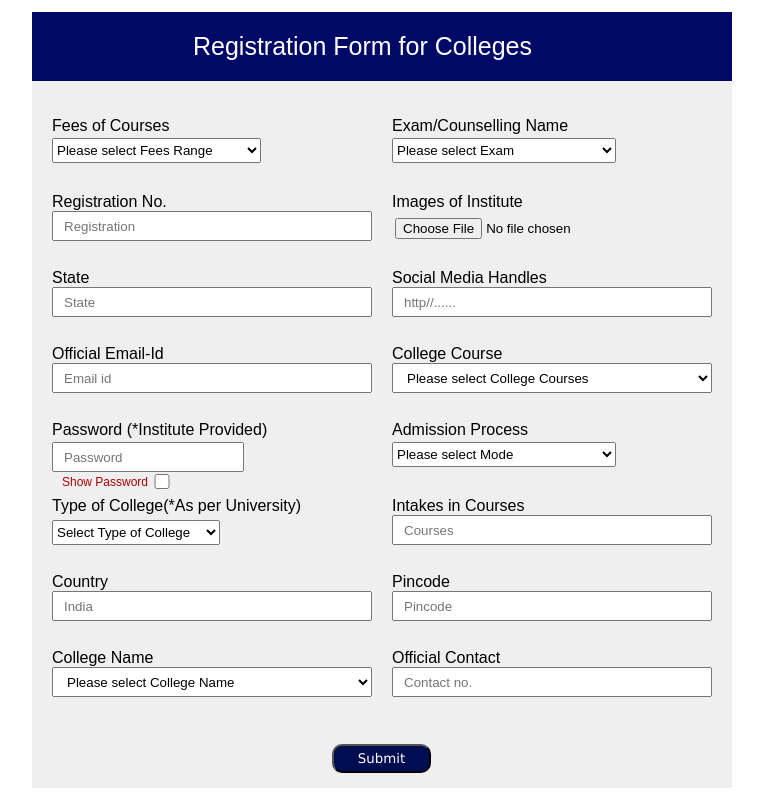
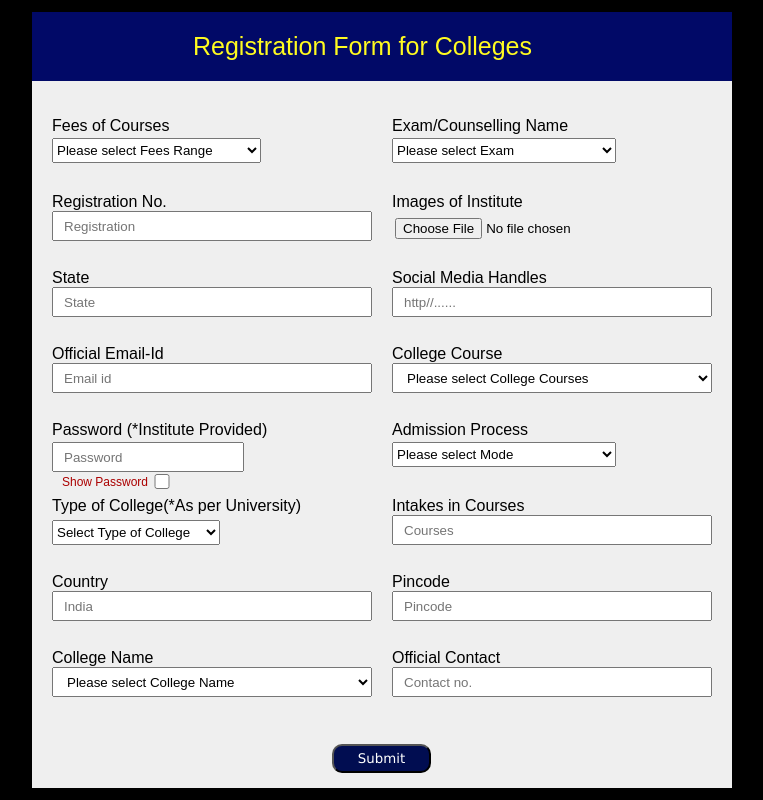
Before and after one commit to SwamiZero/registrationform, a plain HTML site: page index.html in a window 1280 px wide. Shown: the whole page, without its empty margins (258-1021 px from the left). Drawn offline with Linux system fonts and the light colour scheme.

Commit message:
HellYEahh

```diff
--- a/style.css
+++ b/style.css
@@ -10,14 +10,15 @@ body {
   height: 100vh;
   justify-content: center;
   align-items: center;
-  background: #fff;
+  background: #000000;
 }
 
 .container {
   max-width: 700px;
   width: 100%;
   height: 97%;
-  color: rgb(255, 255, 255);
+
+  color: rgb(255, 251, 32);
   background: rgb(239, 239, 239);
   padding: 0px 0px;
 }
```
